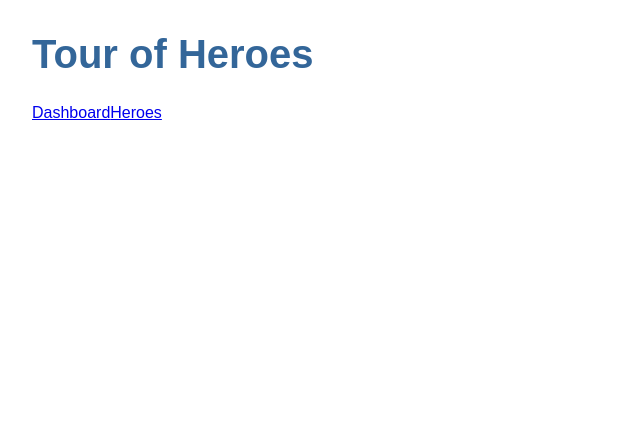
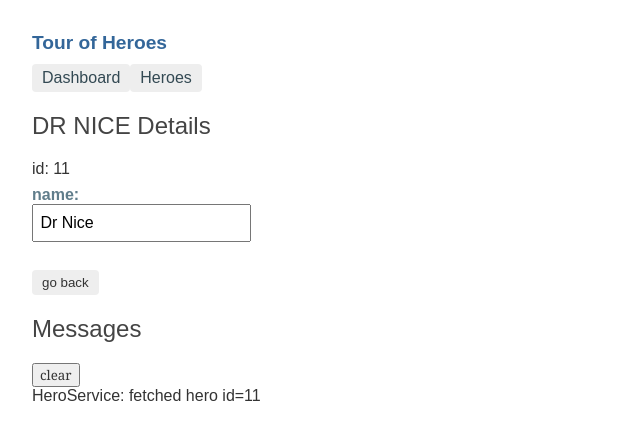
Before and after one commit to moralesn1/tour-of-heroes, an Angular app: page /detail/11 in a window 1280 px wide. Before the commit this address led to /. Shown: the top 440 px of the page, without its empty margins (0-640 px from the left). Built offline with nearby package versions, Linux system fonts and the light colour scheme.

Commit message:
create routes for hero detail components. used HeroService across multiple components

```diff
--- a/src/app/app-routing.module.ts
+++ b/src/app/app-routing.module.ts
@@ -2,11 +2,13 @@
 import { RouterModule, Routes } from '@angular/router';
 import { HeroesComponent } from './heroes/heroes.component';
 import { DashboardComponent } from './dashboard/dashboard.component';
+import { HeroDetailComponent } from './hero-detail/hero-detail.component';
 
 const routes: Routes = [
   { path: '', redirectTo: '/dashboard', pathMatch: 'full' },
+  { path: 'dashboard', component: DashboardComponent },
   { path: 'heroes', component: HeroesComponent },
-  { path: 'dashboard', component: DashboardComponent }
+  { path: 'detail/:id', component: HeroDetailComponent }
 ];
 
 @NgModule({
--- a/src/app/app.component.css
+++ b/src/app/app.component.css
@@ -0,0 +1,28 @@
+/* AppComponent's private CSS styles */
+h1 {
+    font-size: 1.2em;
+    margin-bottom: 0;
+  }
+  h2 {
+    font-size: 2em;
+    margin-top: 0;
+    padding-top: 0;
+  }
+  nav a {
+    padding: 5px 10px;
+    text-decoration: none;
+    margin-top: 10px;
+    display: inline-block;
+    background-color: #eee;
+    border-radius: 4px;
+  }
+  nav a:visited, a:link {
+    color: #334953;
+  }
+  nav a:hover {
+    color: #039be5;
+    background-color: #cfd8dc;
+  }
+  nav a.active {
+    color: #039be5;
+  }
--- a/src/app/dashboard/dashboard.component.html
+++ b/src/app/dashboard/dashboard.component.html
@@ -1,6 +1,6 @@
 <h3>Top Heroes</h3>
 <div class="grid grid-pad">
-    <a *ngFor="let hero of heroes" class="col-1-4">
+    <a *ngFor="let hero of heroes" class="col-1-4" routerLink='/detail/{{hero.id}}'>
         <div class="module hero">
             <h4>{{hero.name}}</h4>
         </div>
--- a/src/app/hero-detail/hero-detail.component.css
+++ b/src/app/hero-detail/hero-detail.component.css
@@ -0,0 +1,31 @@
+/* HeroDetailComponent's private CSS styles */
+label {
+    display: inline-block;
+    width: 3em;
+    margin: .5em 0;
+    color: #607D8B;
+    font-weight: bold;
+  }
+  input {
+    height: 2em;
+    font-size: 1em;
+    padding-left: .4em;
+  }
+  button {
+    margin-top: 20px;
+    font-family: Arial;
+    background-color: #eee;
+    border: none;
+    padding: 5px 10px;
+    border-radius: 4px;
+    cursor: pointer;
+    cursor: hand;
+  }
+  button:hover {
+    background-color: #cfd8dc;
+  }
+  button:disabled {
+    background-color: #eee;
+    color: #ccc;
+    cursor: auto;
+  }
--- a/src/app/hero-detail/hero-detail.component.html
+++ b/src/app/hero-detail/hero-detail.component.html
@@ -9,3 +9,5 @@
     </div>
 
 </div>
+
+<button (click)="goBack()">go back</button>
--- a/src/app/hero-detail/hero-detail.component.ts
+++ b/src/app/hero-detail/hero-detail.component.ts
@@ -1,5 +1,9 @@
 import { Component, OnInit, Input } from '@angular/core';
 import { Hero } from '../hero';
+import { ActivatedRoute } from '@angular/router';
+import { Location } from '@angular/common';
+
+import { HeroService } from '../hero.service';
 
 @Component({
   selector: 'app-hero-detail',
@@ -9,9 +13,24 @@
 export class HeroDetailComponent implements OnInit {
   @Input() hero: Hero;
 
-  constructor() { }
+  constructor(
+    private route: ActivatedRoute,
+    private heroService: HeroService,
+    private location: Location
+  ) { }
 
-  ngOnInit() {
+  ngOnInit(): void {
+    this.getHero();
+  }
+
+  getHero(): void {
+    const id = +this.route.snapshot.paramMap.get('id');
+    this.heroService.getHero(id)
+      .subscribe(hero => this.hero = hero)
+  }
+
+  goBack(): void {
+    this.location.back();
   }
 
 }
--- a/src/app/hero.service.ts
+++ b/src/app/hero.service.ts
@@ -17,4 +17,9 @@
     this.messageService.add('HeroService: fetched heroes');
     return of(HEROES);
   }
+
+  getHero(id: number): Observable<Hero> {
+    this.messageService.add(`HeroService: fetched hero id=${id}`);
+    return of(HEROES.find(hero => hero.id === id));
+  }
 }
--- a/src/app/heroes/heroes.component.html
+++ b/src/app/heroes/heroes.component.html
@@ -1,9 +1,8 @@
 <h2>My Heroes</h2>
 <ul class="heroes">
-    <li *ngFor="let hero of heroes" (click)="onSelect(hero)" [class.selected]="hero === selectedHero">
-        <span class="badge">{{hero.id}}</span> {{hero.name}}
+    <li *ngFor="let hero of heroes">
+        <a routerLink="/detail/{{hero.id}}">
+            <span class="badge">{{hero.id}}</span> {{hero.name}}
+        </a>
     </li>
 </ul>
-
-
-<app-hero-detail [hero]="selectedHero"></app-hero-detail>
--- a/src/app/heroes/heroes.component.ts
+++ b/src/app/heroes/heroes.component.ts
@@ -8,9 +8,7 @@
   styleUrls: ['./heroes.component.css']
 })
 export class HeroesComponent implements OnInit {
-
   heroes: Hero[];
-  selectedHero: Hero;
 
   constructor(private heroService: HeroService) { }
 
@@ -18,10 +16,6 @@
     this.getHeroes();
   }
 
-  onSelect(hero: Hero): void {
-    this.selectedHero = hero;
-  }
-
   getHeroes(): void {
     this.heroService.getHeroes()
       .subscribe(heroes => this.heroes = heroes);
```
Also changed, not shown: 1 other file (tests, documents, lock files or other folders).
